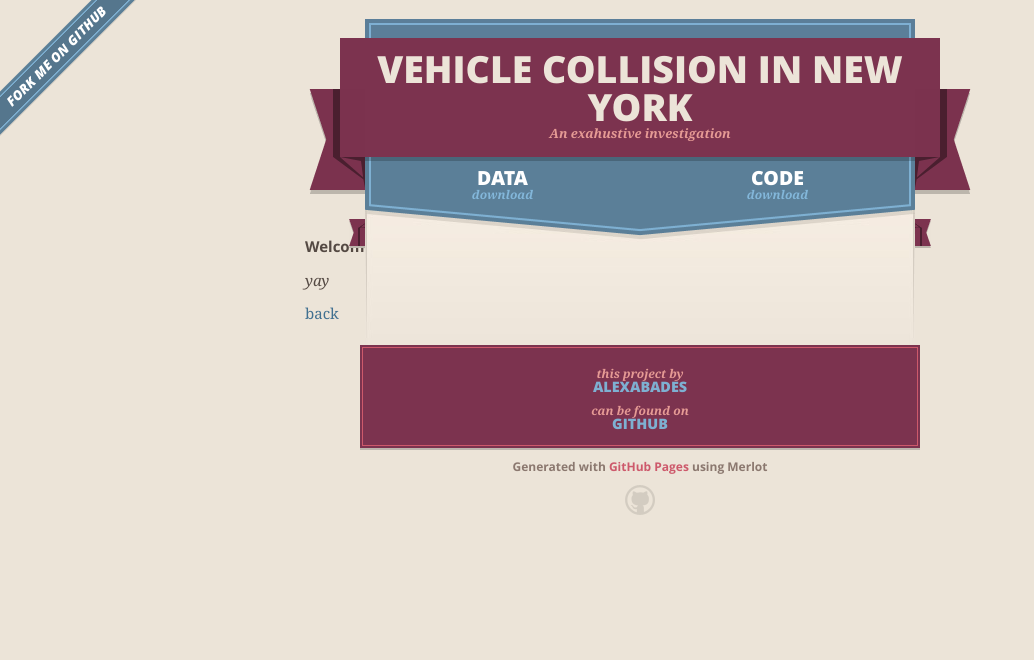
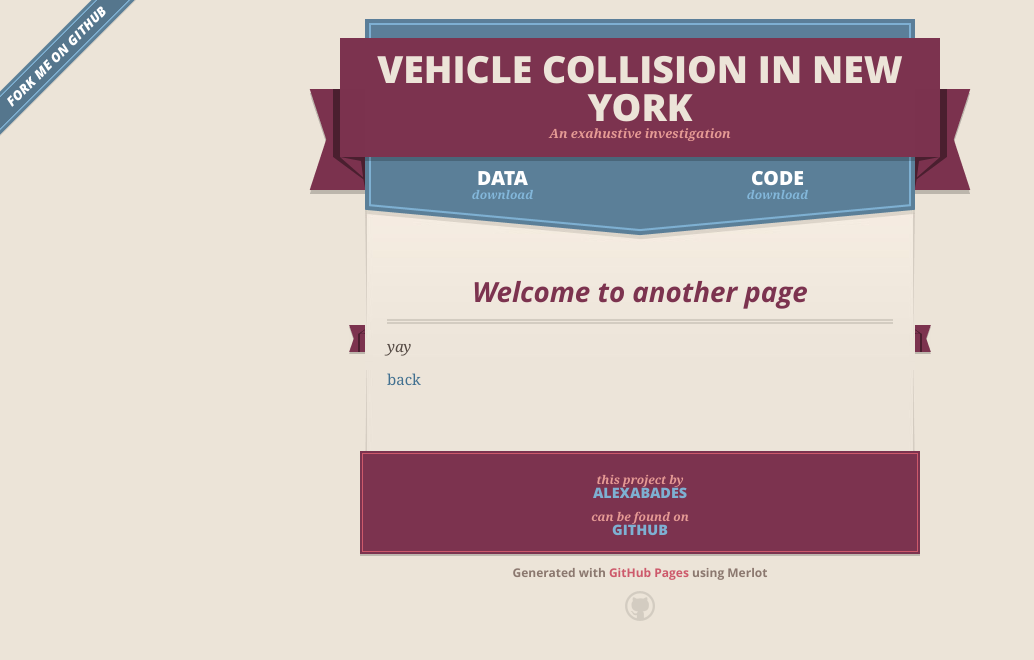
Before and after one commit to AlexAbades/veh-col-NY, a Jekyll site: the page built from another-page.md, in a window 1280 px wide. Shown: the top 660 px of the page, without its empty margins (0-1034 px from the left). Built offline with Jekyll 4.4.1, drawn with Linux system fonts in a browser that asks for light colours; our own code applies the rules of GitHub Pages for plain Markdown files.

```diff
--- a/_layouts/default.html
+++ b/_layouts/default.html
@@ -56,13 +56,12 @@
       <span class="banner-fix"></span>
 
 
-      <!-- <section id="main_content">
+      <section id="main_content">
         {{ content }}
-      </section> -->
+      </section>
 
-      <body>
-        {{ content }}
-      </body>
+      <span class="banner-fix"></span>
+
 
       <footer>
         <span class="ribbon-outer">
```
Also changed, not shown: 1 other file.
